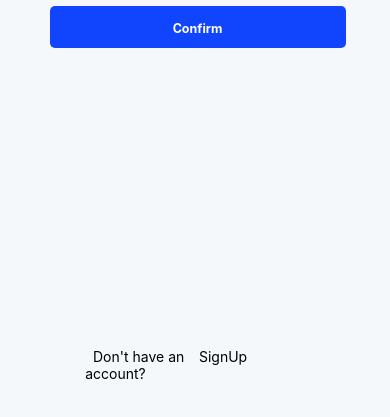
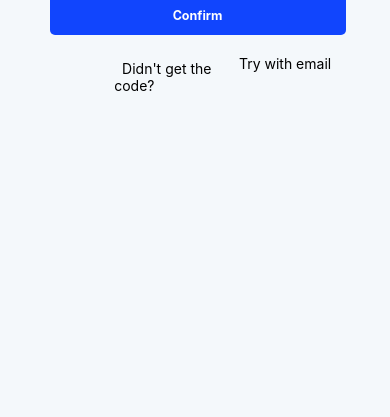
Before and after one commit to sheldon-ouma-sudo/SquadApp, a React Native app: screen /PhoneOTPScreen in a window 390 px wide. Shown: the part 317-734 px from the top of the page. Built offline with nearby package versions, Linux system fonts and the light colour scheme; no server answers.

Commit message:
styling the phoneOTP page

```diff
--- a/src/screens/PhoneOTPScreen.js
+++ b/src/screens/PhoneOTPScreen.js
@@ -38,14 +38,14 @@ const PhoneOTPScreen = () => {
            </View>
           </View>
 
-          <View style={[{flexDirection:"row"},styles.signUpContanier]}>
+          <View style={[{flexDirection:"row"},styles.textContanier]}>
             <View style={[{flex:1},styles.textWrapper]}>
-                <Text style={[{justifyContent: 'flex-start'},styles.text]} >  Don't have an account?</Text>
+                <Text style={[{justifyContent: 'flex-start'},styles.text]} >  Didn't get the code?</Text>
             </View>
             <TouchableOpacity  onPress={() =>
             navigation.replace('SignupScreen')}
             style={{flex:1}}>
-                <Text  style={[{justifyContent: 'flex-end'},styles.signUpText]}> SignUp </Text>
+                <Text  style={[{justifyContent: 'flex-end'},styles.signUpText]}> Try with email </Text>
             </TouchableOpacity>
            </View>
     </KeyboardAvoidingView>
@@ -103,5 +103,21 @@ buttonText:{
   fontSize: 12.5
 
 },
+textWrapper:{
+  textAlign:'left',
+  marginTop:5,
+  flexDirection:'row',
+  justifyContent:'flex-start',
+  alignItems:'flex-start'
+
+},
+textContanier:{
+  justifyContent:"center",
+  marginLeft:80,
+  marginTop:-280,
+  marginBottom:300
+
+
+}
 
 })
```
